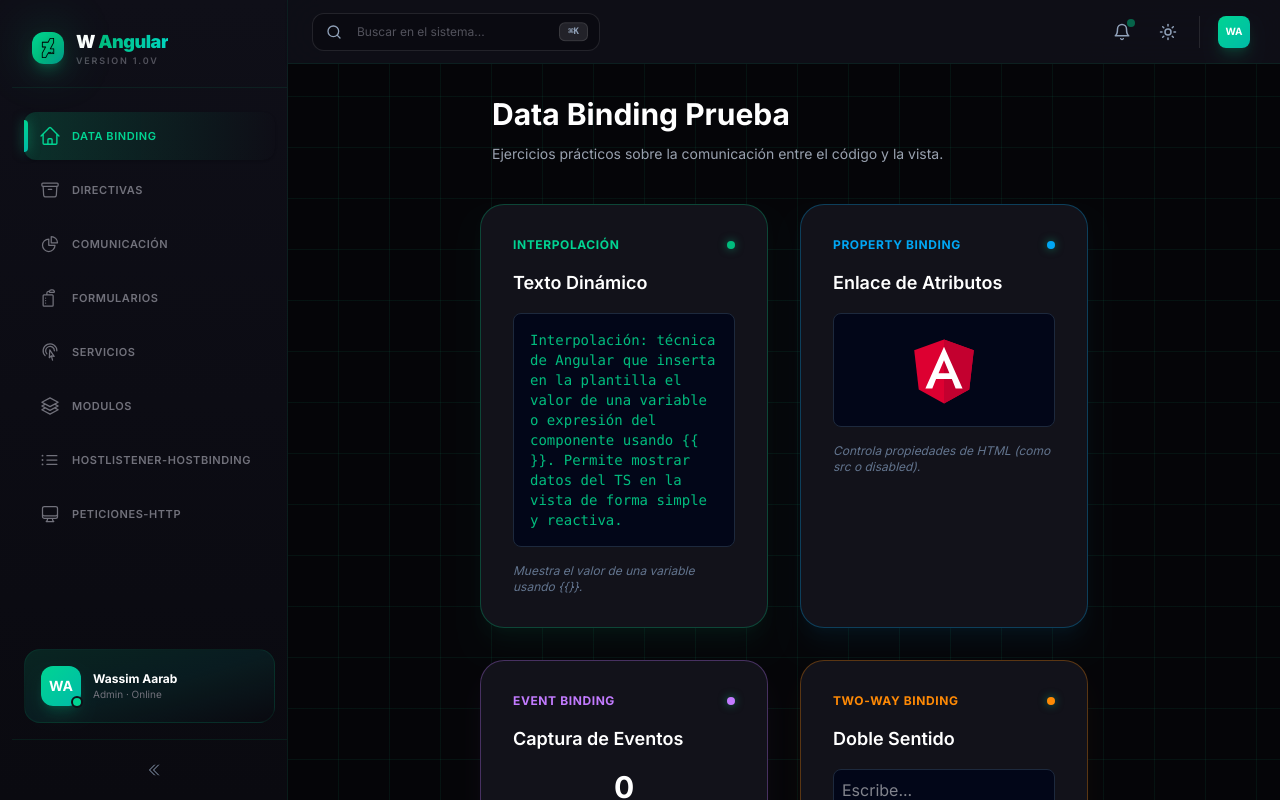
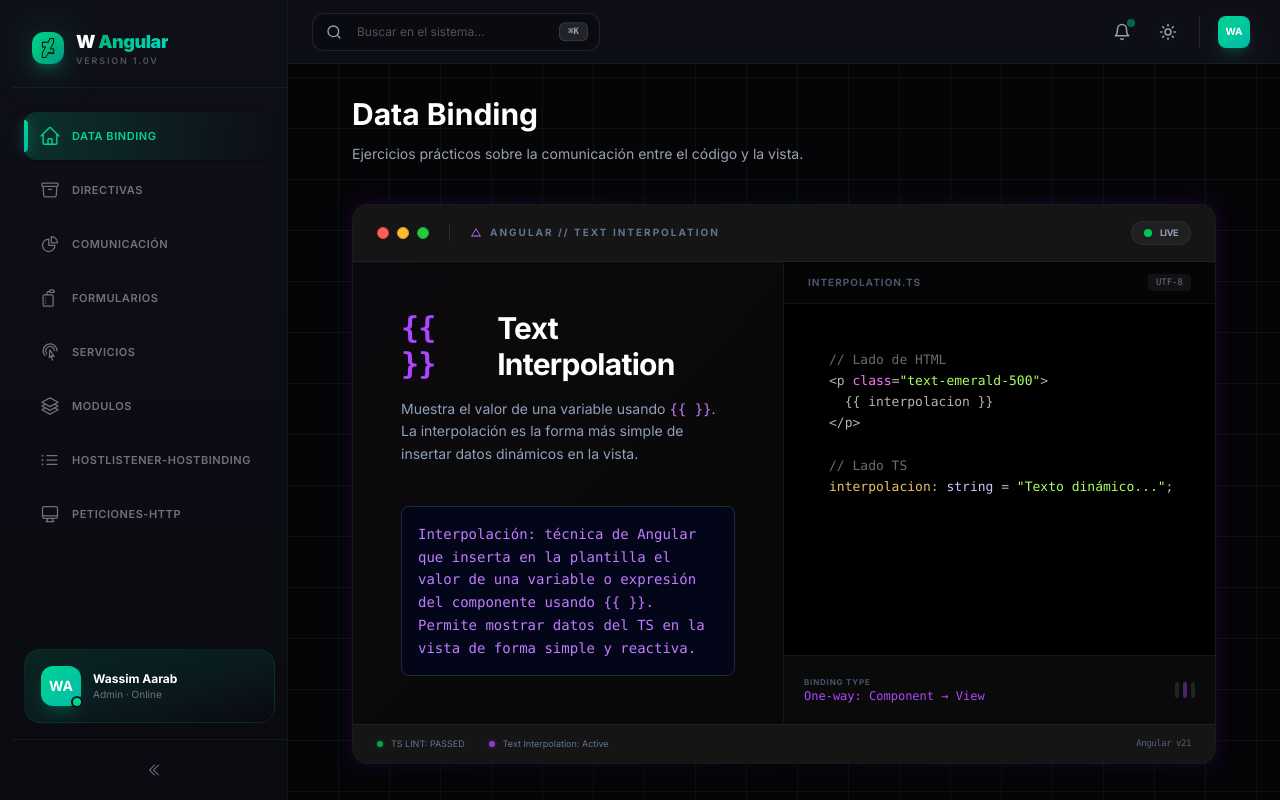
Before and after one commit to WassimAarab08/dashboardProyect, an Angular app: page /dashboard/data-binding in a window 1280 px wide. Built offline with nearby package versions, Linux system fonts and the light colour scheme.

Commit message:
Mejorar la funcionalidad y presentación de componentes; se habilita el cambio de tema en UserPreferencesService, se actualizan estilos en DirectiveCard y se añaden nuevas descripciones y ejemplos en las páginas de Data Binding y Directivas.

```diff
--- a/src/app/core/services/user-preferences.service.ts
+++ b/src/app/core/services/user-preferences.service.ts
@@ -41,9 +41,9 @@
   /**
    * Cambia entre dark y light
    */
-  // toggleTheme(): void {
-  //   this.isDarkMode.update(val => !val);
-  // }
+  toggleTheme(): void {
+    this.isDarkMode.update(val => !val);
+  }
 
   private applyTheme(isDark: boolean): void {
     if (isDark) {
--- a/src/app/features/dashboard/components/directive-card/directive-card.component.html
+++ b/src/app/features/dashboard/components/directive-card/directive-card.component.html
@@ -4,11 +4,11 @@
   ></div>
 
   <div
-    class="relative bg-[#0d0d0d] rounded-2xl shadow-2xl overflow-hidden border border-white/5 flex flex-col"
+    class="relative bg-slate-50 dark:bg-[#0d0d0d] rounded-2xl shadow-2xl overflow-hidden border border-slate-200 dark:border-white/5 flex flex-col"
   >
     <!-- Header macOS -->
     <div
-      class="flex items-center justify-between px-6 py-4 bg-white/[0.03] border-b border-white/5"
+      class="flex items-center justify-between px-6 py-4 bg-slate-100 dark:bg-white/[0.03] border-b border-slate-200 dark:border-white/5"
     >
       <div class="flex items-center gap-4">
         <div class="flex gap-2">
@@ -16,9 +16,9 @@
           <div class="w-3 h-3 rounded-full bg-[#ffbd2e] border border-[#dea123]"></div>
           <div class="w-3 h-3 rounded-full bg-[#27c93f] border border-[#1aab29]"></div>
         </div>
-        <div class="h-4 w-[1px] bg-white/10 mx-1"></div>
+        <div class="h-4 w-[1px] bg-slate-300 dark:bg-white/10 mx-1"></div>
         <span
-          class="text-[10px] font-bold tracking-[0.2em] text-slate-500 uppercase flex items-center gap-2"
+          class="text-[10px] font-bold tracking-[0.2em] text-slate-500 dark:text-slate-500 uppercase flex items-center gap-2"
         >
           <svg class="w-3 h-3 {{ getThemeClasses().icon }}" fill="currentColor" viewBox="0 0 24 24">
             <path d="M12 2L2 19h20L12 2zm0 3L19.5 17h-15L12 5z" />
@@ -27,26 +27,26 @@
         </span>
       </div>
       <div
-        class="hidden md:flex items-center gap-2 px-3 py-1 bg-white/5 rounded-full border border-white/5"
+        class="hidden md:flex items-center gap-2 px-3 py-1 bg-slate-200 dark:bg-white/5 rounded-full border border-slate-300 dark:border-white/5"
       >
         <span class="w-2 h-2 rounded-full bg-green-500 animate-pulse"></span>
-        <span class="text-[9px] font-bold text-slate-400 uppercase tracking-tighter">Live</span>
+        <span class="text-[9px] font-bold text-slate-600 dark:text-slate-400 uppercase tracking-tighter">Live</span>
       </div>
     </div>
 
     <!-- Grid -->
-    <div class="grid grid-cols-1 lg:grid-cols-2 bg-[#080808]">
+    <div class="grid grid-cols-1 lg:grid-cols-2 bg-white dark:bg-[#080808]">
       <!-- Preview -->
       <div
-        class="p-8 md:p-12 border-b lg:border-b-0 lg:border-r border-white/5 bg-gradient-to-br {{ getThemeClasses().bgGradient }} to-transparent"
+        class="p-8 md:p-12 border-b lg:border-b-0 lg:border-r border-slate-200 dark:border-white/5 bg-gradient-to-br {{ getThemeClasses().bgGradient }} to-transparent"
       >
         <div class="space-y-6">
           <div>
-            <h2 class="text-3xl font-bold text-white tracking-tight flex items-center gap-3">
+            <h2 class="text-3xl font-bold text-slate-900 dark:text-white tracking-tight flex items-center gap-3">
               <span class="{{ getThemeClasses().text }} font-mono text-3xl">{{ directiveName() }}</span>
               {{ title() }}
             </h2>
-            <p class="mt-4 text-slate-400 leading-relaxed text-sm" [innerHTML]="description()"></p>
+            <p class="mt-4 text-slate-600 dark:text-slate-400 leading-relaxed text-sm" [innerHTML]="description()"></p>
           </div>
 
           <div class="pt-4 space-y-6">
@@ -56,26 +56,26 @@
       </div>
 
       <!-- Code -->
-      <div class="flex flex-col bg-black/40">
-        <div class="px-6 py-3 border-b border-white/5 flex items-center justify-between">
-          <span class="text-[10px] font-bold text-slate-600 uppercase tracking-widest">{{ fileName() }}</span>
-          <span class="text-[9px] text-slate-500 px-2 py-0.5 rounded bg-white/5 font-mono">UTF-8</span>
+      <div class="flex flex-col bg-slate-100 dark:bg-black/40">
+        <div class="px-6 py-3 border-b border-slate-200 dark:border-white/5 flex items-center justify-between">
+          <span class="text-[10px] font-bold text-slate-500 dark:text-slate-600 uppercase tracking-widest">{{ fileName() }}</span>
+          <span class="text-[9px] text-slate-600 dark:text-slate-500 px-2 py-0.5 rounded bg-slate-200 dark:bg-white/5 font-mono">UTF-8</span>
         </div>
 
-        <div class="flex-1 p-6 md:p-8 overflow-x-auto bg-black">
-          <pre class="!bg-black !p-0 !m-0"><code class="language-typescript hljs text-[13px] leading-relaxed">{{ codeExample() }}</code></pre>
+        <div class="flex-1 p-6 md:p-8 overflow-x-auto bg-slate-50 dark:bg-black">
+          <pre class="!bg-slate-50 dark:!bg-black !p-0 !m-0"><code class="language-typescript hljs text-[13px] leading-relaxed">{{ codeExample() }}</code></pre>
         </div>
 
-        <div class="mt-auto border-t border-white/5 p-5 bg-white/[0.02]">
+        <div class="mt-auto border-t border-slate-200 dark:border-white/5 p-5 bg-slate-100 dark:bg-white/[0.02]">
           <div class="flex items-center justify-between">
             <div class="flex flex-col">
-              <span class="text-[8px] text-slate-600 uppercase font-bold tracking-widest">{{ footerLabel() }}</span>
+              <span class="text-[8px] text-slate-500 dark:text-slate-600 uppercase font-bold tracking-widest">{{ footerLabel() }}</span>
               <span class="text-xs font-mono {{ getThemeClasses().text }}">{{ footerValue() }}</span>
             </div>
             <div class="flex gap-1">
-              <div class="w-1 h-4 bg-white/10 rounded-full"></div>
+              <div class="w-1 h-4 bg-slate-300 dark:bg-white/10 rounded-full"></div>
               <div class="w-1 h-4 {{ getThemeClasses().dot }} rounded-full"></div>
-              <div class="w-1 h-4 bg-white/10 rounded-full"></div>
+              <div class="w-1 h-4 bg-slate-300 dark:bg-white/10 rounded-full"></div>
             </div>
           </div>
         </div>
@@ -84,19 +84,19 @@
 
     <!-- Footer -->
     <div
-      class="px-6 py-3 bg-white/[0.03] border-t border-white/5 flex items-center justify-between"
+      class="px-6 py-3 bg-slate-100 dark:bg-white/[0.03] border-t border-slate-200 dark:border-white/5 flex items-center justify-between"
     >
       <div class="flex items-center gap-6">
-        <span class="text-[9px] text-slate-500 flex items-center gap-2">
+        <span class="text-[9px] text-slate-600 dark:text-slate-500 flex items-center gap-2">
           <span class="w-1.5 h-1.5 bg-green-500/80 rounded-full shadow-[0_0_4px_rgba(34,197,94,0.4)]"></span>
           TS LINT: PASSED
         </span>
-        <span class="text-[9px] text-slate-500 flex items-center gap-2">
+        <span class="text-[9px] text-slate-600 dark:text-slate-500 flex items-center gap-2">
           <span class="w-1.5 h-1.5 {{ getThemeClasses().dotShadow }} rounded-full"></span>
           {{ title() }}: Active
         </span>
       </div>
-      <span class="text-[9px] text-slate-500 font-mono tracking-tighter opacity-80">Angular v21</span>
+      <span class="text-[9px] text-slate-600 dark:text-slate-500 font-mono tracking-tighter opacity-80">Angular v21</span>
     </div>
   </div>
 </div>
--- a/src/app/features/dashboard/components/directive-card/directive-card.component.ts
+++ b/src/app/features/dashboard/components/directive-card/directive-card.component.ts
@@ -10,7 +10,7 @@
   title = input.required<string>();
   directiveName = input.required<string>();
   description = input.required<string>();
-  themeColor = input.required<'purple' | 'sky' | 'orange'>();
+  themeColor = input.required<'purple' | 'sky' | 'orange' | 'emerald'>();
   codeExample = input.required<string>();
   fileName = input.required<string>();
   footerLabel = input.required<string>();
@@ -25,32 +25,14 @@
   }
 
   getThemeClasses() {
-    const themes = {
-      purple: {
-        gradient: 'from-purple-600/20 via-blue-500/10 to-purple-600/20',
-        icon: 'text-purple-400',
-        bgGradient: 'from-purple-500/[0.02]',
-        text: 'text-purple-500',
-        dot: 'bg-purple-500/40',
-        dotShadow: 'bg-purple-500/80 shadow-[0_0_4px_rgba(168,85,247,0.4)]',
-      },
-      sky: {
-        gradient: 'from-sky-600/20 via-indigo-500/10 to-sky-600/20',
-        icon: 'text-sky-400',
-        bgGradient: 'from-sky-500/[0.02]',
-        text: 'text-sky-500',
-        dot: 'bg-sky-500/40',
-        dotShadow: 'bg-sky-500/80 shadow-[0_0_4px_rgba(14,165,233,0.4)]',
-      },
-      orange: {
-        gradient: 'from-orange-600/20 via-organe-500/10 to-orange-600/20',
-        icon: 'text-orange-400',
-        bgGradient: 'from-orange-500/[0.02]',
-        text: 'text-orange-500',
-        dot: 'bg-orange-500/40',
-        dotShadow: 'bg-orange-500/80 shadow-[0_0_4px_rgba(249,115,22,0.4)]',
-      },
+    const color = this.themeColor();
+    return {
+      gradient: `theme-${color}-gradient`,
+      icon: `theme-${color}-icon`,
+      bgGradient: `theme-${color}-bg`,
+      text: `theme-${color}-text`,
+      dot: `theme-${color}-dot`,
+      dotShadow: `theme-${color}-dot-shadow`,
     };
-    return themes[this.themeColor()];
   }
 }
--- a/src/app/features/dashboard/pages/dashboard-page/dashboard-page.css
+++ b/src/app/features/dashboard/pages/dashboard-page/dashboard-page.css
@@ -1,3 +1,23 @@
+/* Tema Claro */
+.fondo {
+  background-color: #f8fafcf1;
+  background-image: repeating-linear-gradient(
+      0deg,
+      transparent,
+      transparent 50px,
+      rgba(0, 0, 0, 0.11) 50px,
+      rgba(0, 0, 0, 0.11) 51px
+    ),
+    repeating-linear-gradient(
+      90deg,
+      transparent,
+      transparent 50px,
+      rgba(0, 0, 0, 0.11) 50px,
+      rgba(0, 0, 0, 0.11) 51px
+    );
+}
+
+/* Tema Oscuro */
 :host-context(.dark) .fondo {
   background-color: #050508;
   background-image: repeating-linear-gradient(
--- a/src/app/features/dashboard/pages/data-binding-page/data-binding-page.html
+++ b/src/app/features/dashboard/pages/data-binding-page/data-binding-page.html
@@ -1,104 +1,128 @@
 <!-- MAIN CONTENT -->
-
-  <header class="mb-10 lg:px-40">
-    <h1 class="text-white text-3xl font-bold pl-3">Data Binding Prueba</h1>
-    <p class="text-gray-400 text-sm pl-3 pt-3">
+<header class="mb-10 max-w-full mx-auto px-4 sm:px-6 lg:px-8">
+  <h1 class="dark:text-white text-3xl text-black font-bold">Data Binding</h1>
+  <p class="dark:text-gray-400 text-sm pt-3">
     Ejercicios prácticos sobre la comunicación entre el código y la vista.
   </p>
 </header>
-  <div class="grid grid-cols-1 md:grid-cols-2 md:grid-rows-2 gap-8 lg:px-40">
-    <!-- Card 1: Interpolación -->
-    <section class="card-emerald">
-      <div>
-        <div class="card-header">
-          <span class="text-xs font-bold uppercase tracking-wider text-emerald-400"
-            >Interpolación</span
+
+<div class="flex flex-col gap-16 w-full mx-auto px-4 sm:px-6 lg:px-8 pb-16">
+  <!-- CARD Interpolation -->
+  <app-directive-card
+    [title]="'Text Interpolation'"
+    [directiveName]="'{{ }}'"
+    [description]="descriptionInterpolation"
+    [themeColor]="'purple'"
+    [codeExample]="codeInterpolation"
+    [fileName]="'interpolation.ts'"
+    [footerLabel]="'Binding Type'"
+    [footerValue]="'One-way: Component → View'"
   >
-          <div class="card-badge bg-emerald-500"></div>
-        </div>
-        <h2 class="card-title">Texto Dinámico</h2>
     <div class="card-content-box">
-          <p class="text-emerald-500 font-mono text-sm">
+      <p class="text-purple-400 font-mono text-sm leading-relaxed">
         {{ interpolacion }}
       </p>
     </div>
-        <p class="card-description" ngNonBindable>Muestra el valor de una variable usando {{}}.</p>
+  </app-directive-card>
+
+  <!-- CARD Property Binding -->
+  <app-directive-card
+    [title]="'Property Binding'"
+    [directiveName]="'[property]'"
+    [description]="descriptionProperty"
+    [themeColor]="'sky'"
+    [codeExample]="codeProperty"
+    [fileName]="'property.html'"
+    [footerLabel]="'Binding Type'"
+    [footerValue]="'One-way: Component → View'"
+  >
+    <div class="space-y-6">
+      <!-- Image binding -->
+      <div class="flex justify-center">
+        <img
+          [src]="propertyBinding"
+          alt="angular logo"
+          class="size-32 object-contain drop-shadow-[0_0_20px_rgba(56,189,248,0.5)]"
+        />
       </div>
-    </section>
 
-    <!-- Card 2: Property Binding -->
-    <section class="card-sky">
-      <div>
-        <div class="card-header">
-          <span class="text-xs font-bold uppercase tracking-wider text-sky-500"
-            >Property Binding</span
+      <!-- Button disabled binding -->
+      <div class="space-y-3">
+        <button
+          [disabled]="isDisabled"
+          class="w-full py-4 bg-sky-600 hover:bg-sky-500 disabled:bg-slate-700 disabled:text-slate-500 disabled:cursor-not-allowed text-white rounded-xl font-bold transition-all text-lg"
         >
-          <div class="card-badge bg-sky-500"></div>
+          {{ isDisabled ? 'Botón Deshabilitado' : 'Botón Habilitado' }}
+        </button>
+
+        <button
+          (click)="toggleDisabled()"
+          class="w-full py-2 bg-slate-800 hover:bg-slate-700 text-slate-400 text-xs rounded-lg font-medium transition-all"
+        >
+          {{ isDisabled ? '↑ Habilitar' : '↑ Deshabilitar' }}
+        </button>
       </div>
-        <h2 class="card-title">Enlace de Atributos</h2>
-        <div class="card-content-box items-center flex justify-center">
-          <img [src]="propertyBinding" alt="angular logo" class="size-20 object-contain" />
     </div>
-        <p class="card-description">Controla propiedades de HTML (como src o disabled).</p>
-      </div>
-    </section>
+  </app-directive-card>
 
-    <!-- Card 3: Event Binding -->
-    <section class="card-purple">
-      <div>
-        <div class="card-header">
-          <span class="text-xs font-bold uppercase tracking-wider text-purple-400"
-            >Event Binding</span
+  <!-- CARD Event Binding -->
+  <app-directive-card
+    [title]="'Event Binding'"
+    [directiveName]="'(event)'"
+    [description]="descriptionEvent"
+    [themeColor]="'orange'"
+    [codeExample]="codeEvent"
+    [fileName]="'events.ts'"
+    [footerLabel]="'Current Value'"
+    [footerValue]="eventBinding().toString()"
   >
-          <div class="card-badge bg-purple-400"></div>
-        </div>
-        <h2 class="card-title">Captura de Eventos</h2>
-        <p class="w-full mb-3 text-center text-3xl font-bold text-white">{{ eventBinding() }}</p>
-        <div class="flex gap-5">
+    <div class="space-y-4">
+      <p class="w-full text-center text-5xl font-bold text-white">{{ eventBinding() }}</p>
+      <div class="flex gap-4">
         <button
           (click)="sumar()"
-            class="flex-1 py-2 bg-purple-600 hover:bg-purple-500 text-white rounded-lg font-medium transition-all active:scale-95"
+          class="flex-1 py-3 bg-orange-600 hover:bg-orange-500 text-white rounded-xl font-bold transition-all active:scale-95 shadow-lg shadow-orange-500/20"
         >
           Sumar
         </button>
         <button
           (click)="restar()"
-            class="flex-1 py-2 bg-purple-600 hover:bg-purple-500 text-white rounded-lg font-medium transition-all active:scale-95"
+          class="flex-1 py-3 bg-orange-600 hover:bg-orange-500 text-white rounded-xl font-bold transition-all active:scale-95 shadow-lg shadow-orange-500/20"
         >
           Restar
         </button>
       </div>
-        <p class="card-description">Captura eventos del usuario (click, input, etc.).</p>
     </div>
-    </section>
+  </app-directive-card>
 
-    <!-- Card 4: Two-way Binding -->
-    <section class="card-orange">
-      <div>
-        <div class="card-header">
-          <span class="text-xs font-bold uppercase tracking-wider text-orange-400"
-            >Two-way Binding</span
+  <!-- CARD Two-way Binding -->
+  <app-directive-card
+    [title]="'Two-way Binding'"
+    [directiveName]="'[( )]'"
+    [description]="descriptionTwoWay"
+    [themeColor]="'emerald'"
+    [codeExample]="codeTwoWay"
+    [fileName]="'two-way.html'"
+    [footerLabel]="'Binding Type'"
+    [footerValue]="'Two-way: Component ⇄ View'"
   >
-          <div class="card-badge bg-orange-400"></div>
-        </div>
-        <h2 class="card-title">Doble Sentido</h2>
-
-        <div class="flex flex-col gap-3">
+    <div class="flex flex-col gap-4">
       <input
         [value]="twoWayBinding()"
         type="text"
-            placeholder="Escribe..."
+        placeholder="Escribe algo aquí..."
         (input)="twoWayBinding.set(texto.value)"
-            class="w-full bg-slate-950 border border-slate-800 rounded-lg p-2 text-white focus:outline-none focus:border-orange-500"
+        class="w-full bg-slate-950 border-2 border-emerald-500/30 rounded-xl p-4 text-white placeholder:text-slate-600 focus:outline-none focus:border-emerald-500 focus:ring-2 focus:ring-emerald-500/20 transition-all"
         #texto
       />
 
-          <div class="bg-slate-800/50 p-2 rounded text-center">
-            <span class="text-orange-400 font-medium">{{ twoWayBinding() || 'Esperando...' }}</span>
+      <div
+        class="bg-gradient-to-r from-emerald-500/10 to-green-500/10 border border-emerald-500/20 p-6 rounded-xl text-center min-h-[80px] flex items-center justify-center"
+      >
+        <span class="text-emerald-400 font-mono text-lg">{{
+          twoWayBinding() || 'Esperando entrada...'
+        }}</span>
       </div>
     </div>
-
-        <p class="card-description">Sincroniza Input y Variable al instante.</p>
+  </app-directive-card>
 </div>
-    </section>
-  </div>
--- a/src/app/features/dashboard/pages/data-binding-page/data-binding-page.ts
+++ b/src/app/features/dashboard/pages/data-binding-page/data-binding-page.ts
@@ -1,19 +1,81 @@
 import { Component, signal } from '@angular/core';
+import DirectiveCardComponent from '../../components/directive-card/directive-card.component';
 
 @Component({
   selector: 'app-data-binding',
-  imports: [],
+  imports: [DirectiveCardComponent],
   templateUrl: './data-binding-page.html',
 })
 export default class DataBindingComponent {
-interpolacion :string= "Interpolación: técnica de Angular que inserta en la plantilla el valor de una variable o expresión del componente usando {{ }}. Permite mostrar datos del TS en la vista de forma simple y reactiva."
+  interpolacion: string =
+    'Interpolación: técnica de Angular que inserta en la plantilla el valor de una variable o expresión del componente usando {{ }}. Permite mostrar datos del TS en la vista de forma simple y reactiva.';
   propertyBinding: string = '/assets/icons/angular.svg';
+  isDisabled: boolean = false;
+  linkUrl: string = 'https://angular.dev';
+  isActive: boolean = true;
   eventBinding = signal<number>(0);
-  twoWayBinding = signal("")
+  twoWayBinding = signal('');
+
+  // Descripciones
+  descriptionInterpolation =
+    'Muestra el valor de una variable usando <span class="text-purple-400 font-mono">{{ }}</span>. La interpolación es la forma más simple de insertar datos dinámicos en la vista.';
+  descriptionProperty =
+    'Controla propiedades de HTML mediante <span class="text-sky-400 font-mono">[property]</span>. Permite enlazar atributos como src, disabled, href, etc.';
+  descriptionEvent =
+    'Captura eventos del usuario usando <span class="text-orange-400 font-mono">(evento)</span>. Ejecuta métodos del componente cuando el usuario interactúa.';
+  descriptionTwoWay =
+    'Sincroniza input y variable al instante combinando <span class="text-emerald-400 font-mono">[value]</span> y <span class="text-emerald-400 font-mono">(input)</span> para crear flujo bidireccional.';
+
+  // Ejemplos de código
+  codeInterpolation = `// Lado de HTML
+<p class="text-emerald-500">
+  {{ interpolacion }}
+</p>
+
+// Lado TS
+interpolacion: string = "Texto dinámico...";`;
+
+  codeProperty = `// Lado de HTML
+<img [src]="imageUrl" alt="angular logo" />
+
+<button [disabled]="isDisabled">
+  Click me
+</button>
+
+<a [href]="linkUrl"> Visit site</a>
+
+// Lado TS
+imageUrl: string = '/assets/icons/angular.svg';
+isDisabled: boolean = false;
+`;
+
+  codeEvent = `// Lado de HTML
+<button (click)="sumar()">Sumar</button>
+<button (click)="restar()">Restar</button>
+
+// Lado TS
+eventBinding = signal<number>(0);
+
+sumar() {
+  this.eventBinding.update(n => n + 1);
+}`;
+
+  codeTwoWay = `// Lado de HTML
+<input
+  [value]="twoWayBinding()"
+  (input)="twoWayBinding.set(texto.value)"
+  #texto />
+
+// Lado TS
+twoWayBinding = signal("");`;
+
   sumar(): void {
     this.eventBinding.update((n) => n + 1);
   }
-   restar(): void {
+  restar(): void {
     this.eventBinding.update((n) => n - 1);
   }
+  toggleDisabled(): void {
+    this.isDisabled = !this.isDisabled;
+  }
 }
--- a/src/app/shared/components/side-bar.componets/sidebar.component.ts
+++ b/src/app/shared/components/side-bar.componets/sidebar.component.ts
@@ -41,7 +41,7 @@
   isCollapsed = this.uiService.isSidebarCollapsed;
   isMobileOpen = this.uiService.isMobileMenuOpen;
    preAppName = preAppName;
-   postAppName =postAppName;
+   postAppName = postAppName;
 
   menuItems: MenuItem[] = [
     {
--- a/src/app/shared/components/top-bar.componets/top-bar.componets.ts
+++ b/src/app/shared/components/top-bar.componets/top-bar.componets.ts
@@ -14,7 +14,7 @@
   isDarkMode = this.preferencesService.isDarkMode;
 
   toggleTheme() {
-    this.isDarkMode.update(val => !val);
+    this.preferencesService.toggleTheme();
   }
 
   toggleMobileMenu() {
--- a/src/styles.css
+++ b/src/styles.css
@@ -99,4 +99,81 @@
     @apply mt-4 text-xs text-slate-500 italic;
   }
 
+  /* Theme Classes for DirectiveCard Component */
+  .theme-purple-gradient {
+    @apply from-purple-600/20 via-blue-500/10 to-purple-600/20;
+  }
+  .theme-purple-icon {
+    @apply text-purple-400;
+  }
+  .theme-purple-bg {
+    @apply from-purple-500/[0.02];
+  }
+  .theme-purple-text {
+    @apply text-purple-500;
+  }
+  .theme-purple-dot {
+    @apply bg-purple-500/40;
+  }
+  .theme-purple-dot-shadow {
+    @apply bg-purple-500/80 shadow-[0_0_4px_rgba(168,85,247,0.4)];
+  }
+
+  .theme-sky-gradient {
+    @apply from-sky-600/20 via-indigo-500/10 to-sky-600/20;
+  }
+  .theme-sky-icon {
+    @apply text-sky-400;
+  }
+  .theme-sky-bg {
+    @apply from-sky-500/[0.02];
+  }
+  .theme-sky-text {
+    @apply text-sky-500;
+  }
+  .theme-sky-dot {
+    @apply bg-sky-500/40;
+  }
+  .theme-sky-dot-shadow {
+    @apply bg-sky-500/80 shadow-[0_0_4px_rgba(14,165,233,0.4)];
+  }
+
+  .theme-orange-gradient {
+    @apply from-orange-600/20 via-orange-500/10 to-orange-600/20;
+  }
+  .theme-orange-icon {
+    @apply text-orange-400;
+  }
+  .theme-orange-bg {
+    @apply from-orange-500/[0.02];
+  }
+  .theme-orange-text {
+    @apply text-orange-500;
+  }
+  .theme-orange-dot {
+    @apply bg-orange-500/40;
+  }
+  .theme-orange-dot-shadow {
+    @apply bg-orange-500/80 shadow-[0_0_4px_rgba(249,115,22,0.4)];
+  }
+
+  .theme-emerald-gradient {
+    @apply from-emerald-600/20 via-emerald-500/10 to-emerald-600/20;
+  }
+  .theme-emerald-icon {
+    @apply text-emerald-400;
+  }
+  .theme-emerald-bg {
+    @apply from-emerald-500/[0.02];
+  }
+  .theme-emerald-text {
+    @apply text-emerald-500;
+  }
+  .theme-emerald-dot {
+    @apply bg-emerald-500/40;
+  }
+  .theme-emerald-dot-shadow {
+    @apply bg-emerald-500/80 shadow-[0_0_4px_rgba(16,185,129,0.4)];
+  }
+
 }
```
Also changed, not shown: src/app/features/dashboard/pages/directivas-page/directivas-page.html (+4 -4 lines), src/app/features/dashboard/pages/directivas-page/directivas-page.ts (+14 -7 lines), src/app/shared/components/side-bar.componets/sidebar.component.html (+4 -4 lines). Lines whose indentation alone changed are shown as unchanged.
